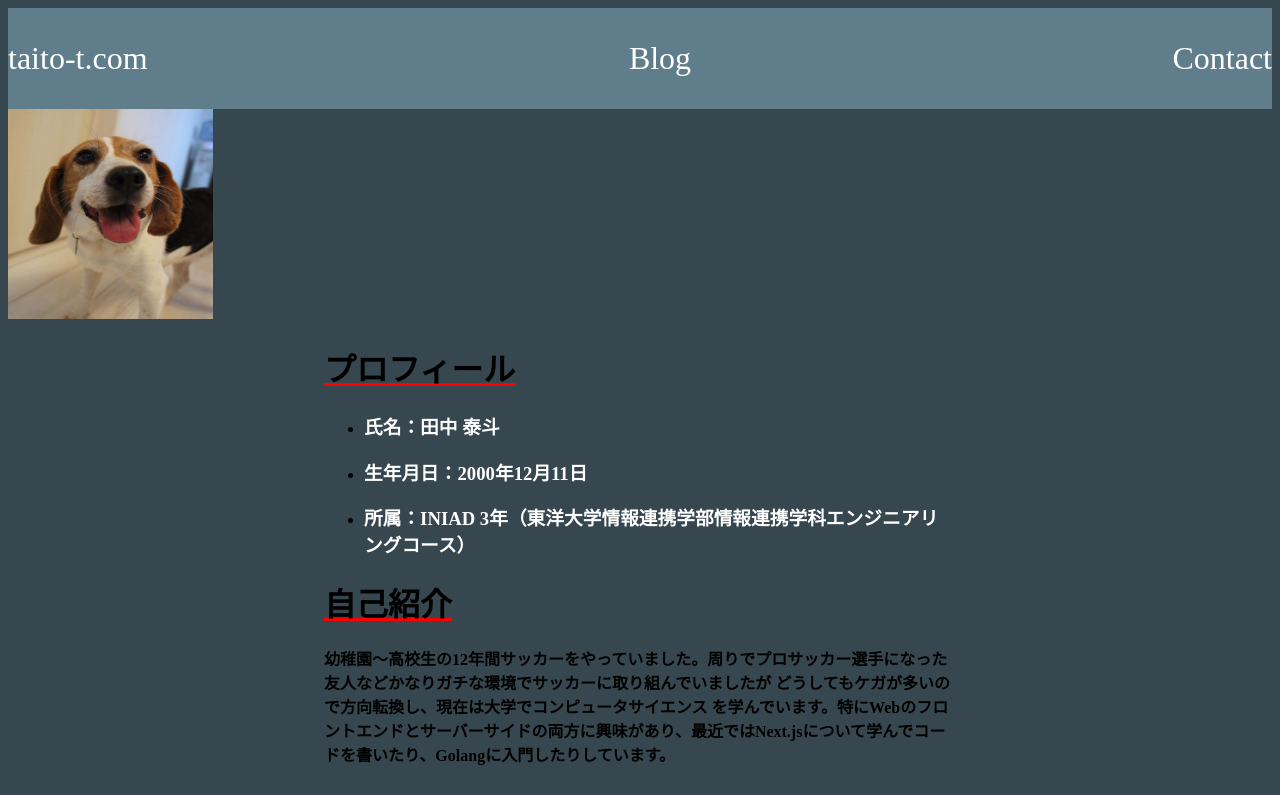
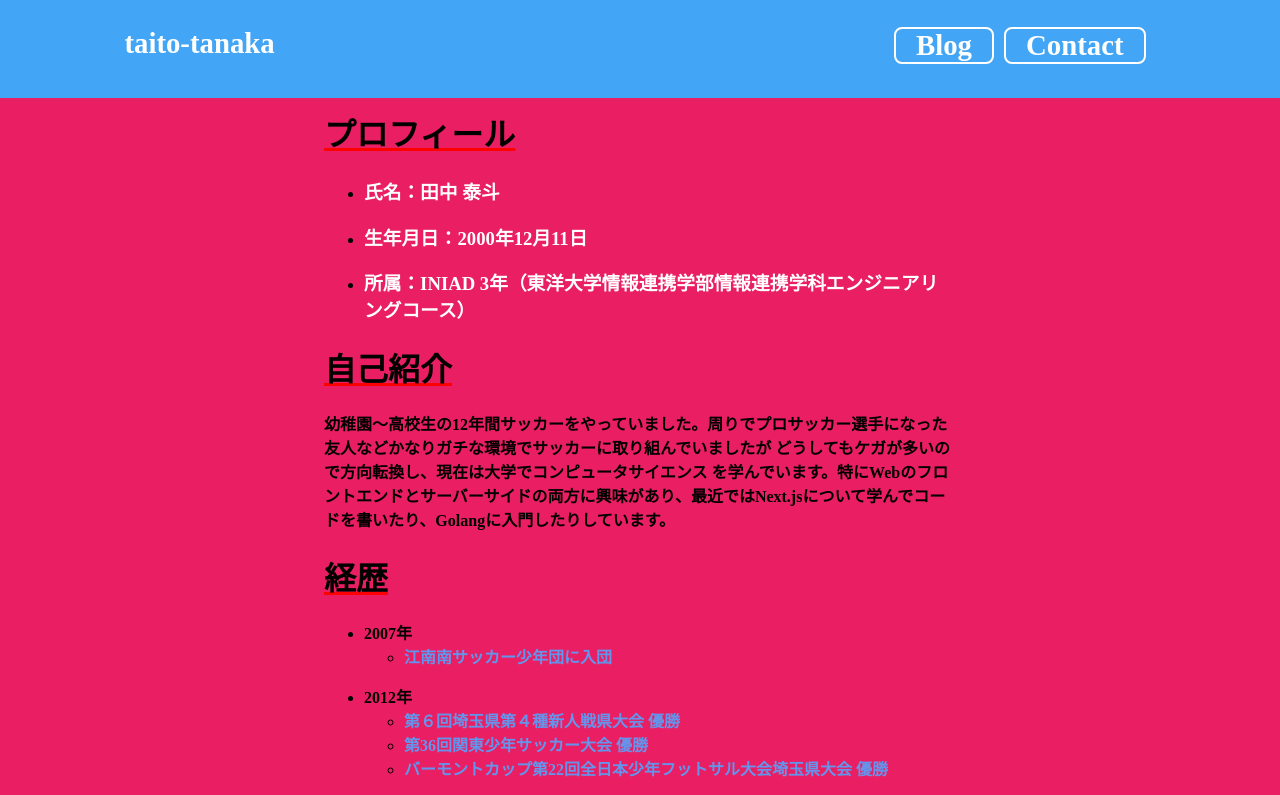
Before and after one commit to taitotnk/taito-t, a Next.js app: page / in a window 1280 px wide. Shown: the top 795 px of the page. Built offline with nearby package versions, Linux system fonts and the light colour scheme.

Commit message:
ヘッダーの完成

```diff
--- a/src/components/organisms/Header.tsx
+++ b/src/components/organisms/Header.tsx
@@ -3,21 +3,23 @@ import Link from "next/link";
 
 const Header: React.VFC = () => {
   return (
-    <>
-      <header>
     <div className={styles.container}>
+      <p className={styles.header_home}>
         <Link href="/">
-            <p className={styles.header_home}>taito-t.com</p>
+          <a>taito-tanaka</a>
         </Link>
+      </p>
+      <p className={styles.header_right}>
+        <Link href="/contact">
+          <a>Contact</a>
+        </Link>
+      </p>
+      <p className={styles.header_right}>
         <Link href="/blog">
-            <p className={styles.header_right}>Blog</p>
+          <a>Blog</a>
         </Link>
-          <Link href="/contact">
-            <p className={styles.header_right}>Contact</p>
-          </Link>
+      </p>
     </div>
-      </header>
-    </>
   );
 };
 
--- a/src/pages/index.tsx
+++ b/src/pages/index.tsx
@@ -15,13 +15,13 @@ export default function About() {
           content="https://taito-t.com/images/taitologo.jpg"
         />
       </Head>
-      <Image
+      {/* <Image
         src="/images/profile.jpg"
         className={styles.profile_image}
         height={210}
         width={205}
         alt="profile-img"
-      />
+      /> */}
       <div className={styles.wrap}>
         <h1 className={styles.head}>プロフィール</h1>
         <ul>
--- a/src/styles/Header.module.scss
+++ b/src/styles/Header.module.scss
@@ -1,25 +1,56 @@
 @import "../styles/constance.scss";
 
 .container{
-    display: flex;
-    background-color: $sub-color;
+    position: relative;
+    background-color: $accent-color;
+    height: 80px;
+    padding: 0 10% 20px;
+    margin: -10px -10px;
 }
 
 .header_home{
-    color: $text-color;
-    font-size: 2em;
+    font-size: $h4;
+    font-weight: $font-thick;
+    float: left;
+    a {
+        color: $text-color;
+        &:hover {
+            color: $sub-color;
+        }
+    }
 }
 
 .header_right{
     color: $text-color;
-    font-size: 2em;
-    margin-left: auto;
-    margin-right: 0;
+    font-size: $h4;
+    font-weight: $font-thick;
+    float: right;
+    margin-right: 10px;
+    border: 2px solid;
+    border-radius: 8px;
+    padding: 0 20px;
+    box-sizing: border-box;
+    &:hover {
+        background-color: $sub-color;
+    }
+
+    a {
+        color: $text-color;
+    }
 }
 
-// .header_contact{
-//     color: $text-color;
-//     font-size: 2rem;
-//     margin-left: auto;
-//     margin-right: 0.1rem;
-// }
+@media (max-width: $tablet) {
+    .container{
+        height: 65px;
+        padding: 0 10% 0;
+        margin: -10px -10px;
+    }
+
+    .header_home{
+        font-size: $h5;
+    }
+
+    .header_right{
+        font-size: $h5;
+    }
+}
--- a/src/styles/constance.scss
+++ b/src/styles/constance.scss
@@ -1,4 +1,21 @@
-$main-color: #37474F;
-$sub-color: #607D8B;
-$accent-color: #F06292;
+// カラーリング
+$main-color: #E91E63;
+$sub-color: #F06292;
+$accent-color: #42A5F5;
 $text-color: #ffffff;
+
+//フォントの太さ
+$font-thick: 700;
+$font-normal: 500;
+
+// フォントサイズ
+$h1: 4rem;
+$h2: 3.2rem;
+$h3: 2.4rem;
+$h4: 1.8rem;
+$h5: 1.2rem;
+$p: 1.2rem;
+
+//画面サイズ
+$tablet: 800px;
+$mobile: 450px;
```
Lines whose indentation alone changed are shown as unchanged.
